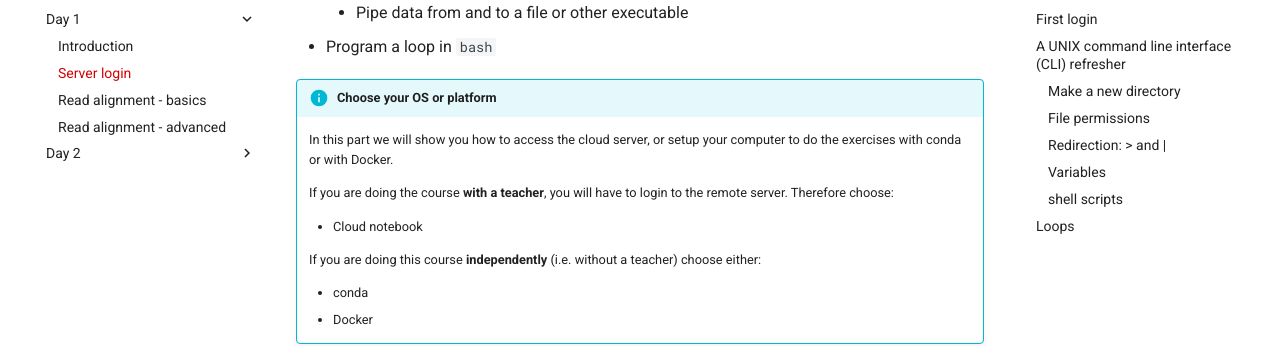
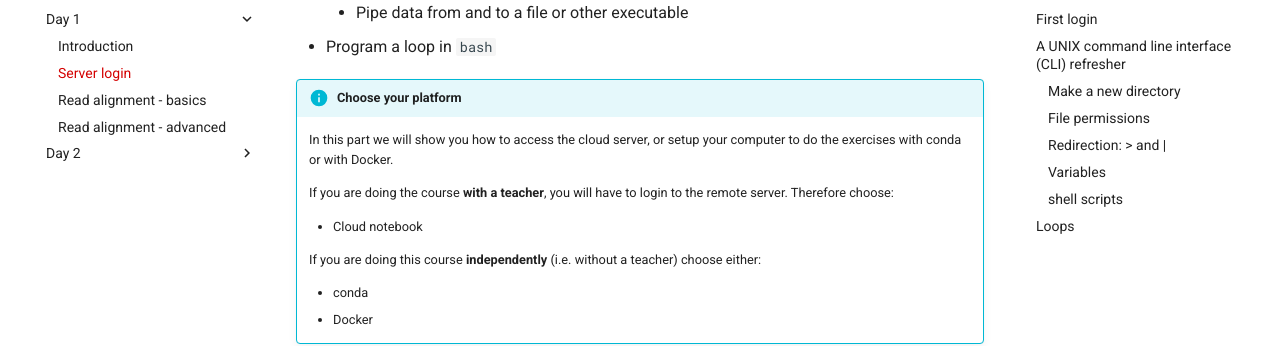
Before and after one commit to sib-swiss/NGS-variants-training, an MkDocs documentation site: the page built from docs/day1/server_login.md, in a window 1280 px wide and 900 px high, scrolled down 385 px. Shown: the part 170-516 px from the top of the window. Built offline with MkDocs 1.6.1 and Material for MkDocs 9.7.7, drawn with Linux system fonts in a browser that asks for light colours; emoji names are drawn with the system emoji font; comment, search, counter and statistics services are not loaded.

```diff
--- a/docs/day1/server_login.md
+++ b/docs/day1/server_login.md
@@ -12,7 +12,7 @@
     * Pipe data from and to a file or other executable
 * Program a loop in `bash`
 
-!!! info "Choose your OS or platform"
+!!! info "Choose your platform"
     In this part we will show you how to access the cloud server, or setup your computer to do the exercises with conda or with Docker.
 
     If you are doing the course **with a teacher**, you will have to login to the remote server. Therefore choose:
```
Also changed, not shown: 2 other files.
